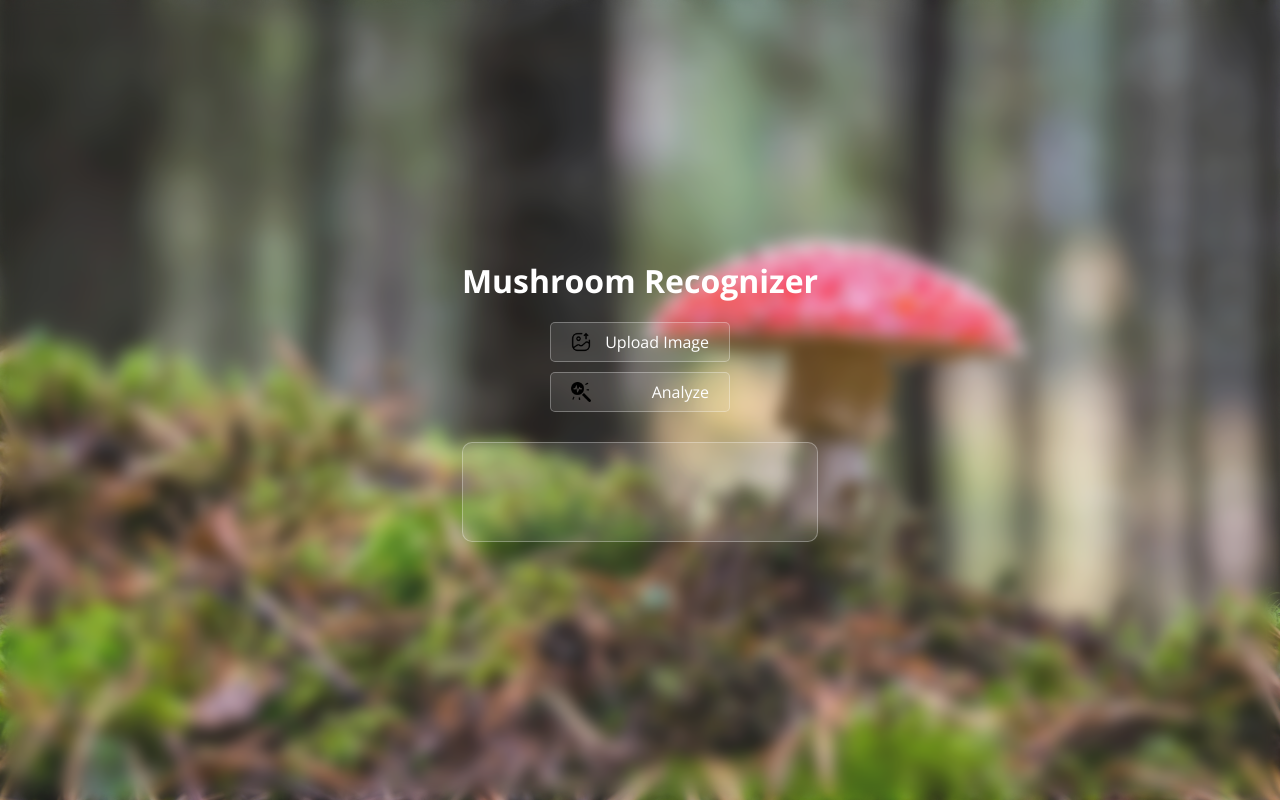
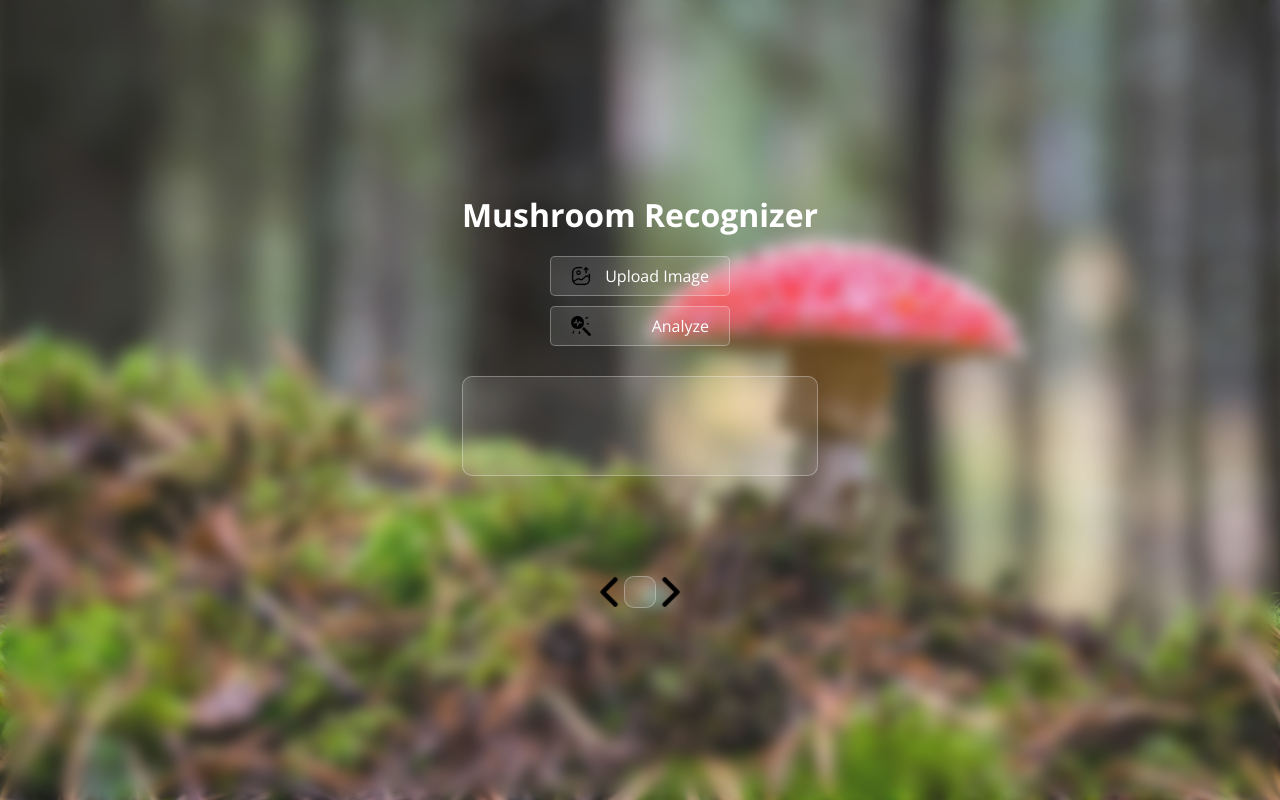
Before and after one commit to AndreaZanasi/MushroomRecognizer, a Flask app: page /recognizer in a window 1280 px wide. Run offline with Flask 3, Linux system fonts and the light colour scheme; the visitor is signed in with stand-in values (Sample User, id 1).

Commit message:
Refactor image upload functionality and add endpoint for retrieving analyzed images

```diff
--- a/app.py
+++ b/app.py
@@ -153,6 +153,21 @@
 
         return jsonify({'predictions': predictions})
 
+@app.route('/get_analyzed_images')
+def get_analyzed_images():
+    if 'username' not in session:
+        return jsonify({'error': 'User not logged in'}), 401
+
+    db = get_db()
+    user = db.query(User).filter_by(username=session['username']).first()
+    if not user:
+        return jsonify({'error': 'User not found'}), 404
+
+    images = db.query(Image).filter_by(user_id=user.id).all()
+    image_data = [{'filename': image.filename, 'prediction': image.prediction} for image in images]
+
+    return jsonify({'images': image_data})
+
 #for DB
 @app.route('/check_db')
 def check_db():
--- a/static/recognizer.css
+++ b/static/recognizer.css
@@ -130,3 +130,61 @@
     right: 10px;
   }
 }
+
+.image-gallery-container {
+  margin-top: 20px; /* Adjust the value to set the desired space */
+}
+
+.image-gallery {
+  border: 1px solid rgba(255, 255, 255, 0.3); /* Inherit from result box style */
+  padding: 15px; /* Add padding inside the box */
+  background: rgba(255, 255, 255, 0.1); /* Light background color */
+  border-radius: 10px; /* Rounded corners */
+  width: 100%; /* Full width */
+  max-width: 800px; /* Increase max-width */  /* Adjust as needed */
+  height: auto; /* Allow dynamic height based on image size */
+  overflow: hidden; /* Hide overflowing content */
+  display: flex;
+  align-items: center; /* Center images vertically */
+  position: relative;
+  flex-grow: 1;
+  overflow-x: auto;
+  justify-content: center;
+}
+
+.image-gallery-wrapper {
+  display: flex;
+  align-items: center;
+  justify-content: center;
+  margin-top: 100px;
+}
+
+.arrow {
+  width: 30px;
+  height: 30px;
+  cursor: pointer;
+  position: relative; /* Removed absolute positioning */
+  margin: 0 10px; /* Add margin for spacing */
+}
+
+.left-arrow {
+  left: 10px;
+}
+
+.right-arrow {
+  right: 10px;
+}
+
+.image-container {
+  display: flex;
+  flex-wrap: wrap; /* Allow images to wrap on smaller screens */
+  width: 100%; /* Take full width of the gallery */
+  margin: 0; /* Remove margins to avoid unwanted spacing */
+  height: auto; /* Allow dynamic height based on image size */
+}
+
+.gallery-image {
+  max-width: 100%;
+  height: auto;
+  object-fit: cover;
+}
--- a/templates/recognizer.html
+++ b/templates/recognizer.html
@@ -17,17 +17,22 @@
           <label for="image-upload" class="upload-button">
             <img src="/static/images/image-.png" alt="Upload Icon" class="icon">
             <span>Upload Image</span>
-                        <input id="image-upload" type="file" name="files" accept="image/jpeg, image/jpg" multiple style="display: none;">
           </label>
           <button type="submit">
             <img src="/static/images/analyze.png" alt="Analyze Icon" class="icon">
             <span>Analyze</span>
           </button>
+          <input id="image-upload" type="file" name="files" accept="image/jpeg, image/jpg" multiple style="display: none;">
         </form>
         <div id="selected-image-name" style="margin-top: 10px;"></div>
         <div id="result">
           <div class="loader" id="loader" style="display: none;"></div>
           <div id="prediction-text"></div>
+        </div>
+        <div class="image-gallery-wrapper">
+          <img src="/static/images/left-arrow.png" alt="Left Arrow" class="arrow left-arrow" onclick="scrollImages(-1)">
+          <div class="image-gallery" id="image-gallery"></div>
+          <img src="/static/images/right-arrow.png" alt="Right Arrow" class="arrow right-arrow" onclick="scrollImages(1)">
         </div>
       </section>
     </main>
@@ -38,6 +43,9 @@
     const resultDiv = document.getElementById('result');
     const loader = document.getElementById('loader');
     const predictionText = document.getElementById('prediction-text');
+    const imageContainer = document.getElementById('image-gallery');
+    let images = [];
+    let currentIndex = 0;
 
     imageUpload.addEventListener('change', function() {
       const fileName = this.files.length > 0 ? this.files[0].name : 'No file selected';
@@ -47,7 +55,7 @@
     document.getElementById('upload-form').onsubmit = async function(event) {
       event.preventDefault();
       loader.style.display = 'block';
-            predictionText.innerHTML = ''; // Clear previous prediction
+      predictionText.innerHTML = '';
       const formData = new FormData(this);
       const response = await fetch('/recognizer', {
         method: 'POST',
@@ -57,6 +65,37 @@
       predictionText.innerHTML = result.predictions.join(', ');
       loader.style.display = 'none';
     };
+
+    async function fetchImages() {
+        try {
+            const response = await fetch('/get_analyzed_images');
+            const data = await response.json();
+            images = data.images || [];
+            if (images.length > 0) {
+                displayImage(0);
+            } else {
+                console.log('No previously analyzed images found.');
+            }
+        } catch (error) {
+            console.error('Error fetching previously analyzed images:', error);
+        }
+    }
+
+    function displayImage(index) {
+        if (images.length > 0) {
+            const image = images[index];
+            imageContainer.innerHTML = `<img src="/uploads/${image.filename}" alt="${image.filename}" class="gallery-image">`;
+        }
+    }
+
+    function scrollImages(direction) {
+        if (images.length > 0) {
+            currentIndex = (currentIndex + direction + images.length) % images.length;
+            displayImage(currentIndex);
+        }
+    }
+
+    fetchImages();
   </script>
 </body>
 </html>
```
Also changed, not shown: static/images/left-arrow.png (added), static/images/right-arrow.png (added). Lines whose indentation alone changed are shown as unchanged.
